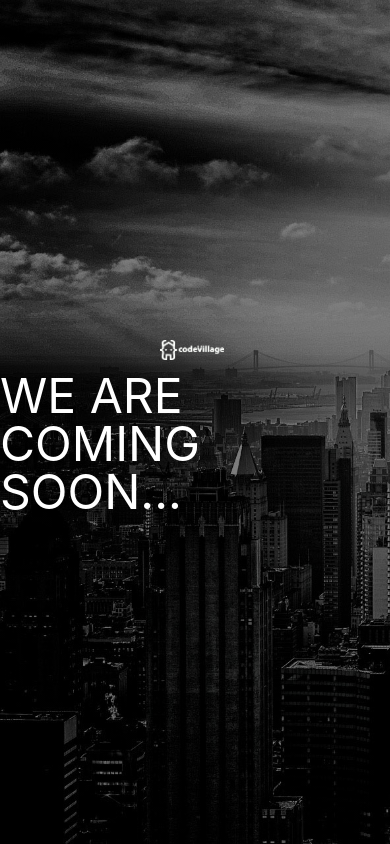
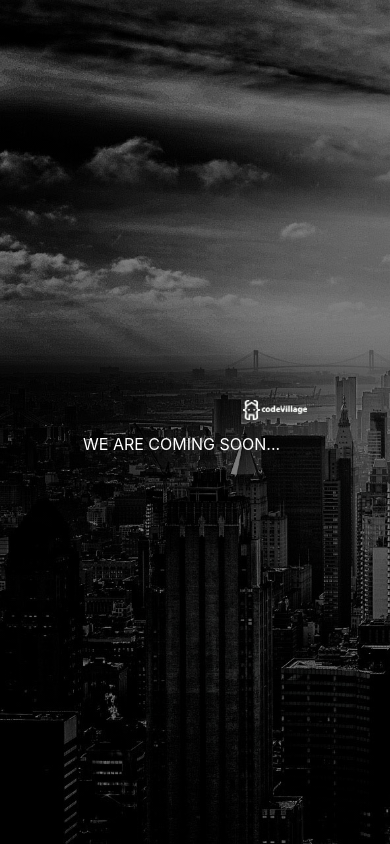
Before and after one commit to incredible92/CV-coming-soon, a React (Create React App) app: page / in a window 390 px wide. Built offline with nearby package versions, Linux system fonts and the light colour scheme.

Commit message:
fix: responsiveness

```diff
--- a/src/App.js
+++ b/src/App.js
@@ -7,9 +7,9 @@ function App() {
     <div className="app">
       <div className=" flex  ">
           <div className="mt-3 "  >
-           <div className="ml-40"> <img  className="w-16 md:w-32 lg:w-48 "src={logo} alt="logo"/></div>
+           <div className="ml-40"> <img className=" w-16  lg:w-40" src={logo} alt="logo"/></div>
 
-            <h1 className="mt-3 text-white text-5xl">WE ARE COMING SOON...</h1>
+            <h1 className="mt-3  text-white md:text-2xl lg:text-5xl">WE ARE COMING SOON...</h1>
           </div>
 
       </div>
--- a/src/App.scss
+++ b/src/App.scss
@@ -9,7 +9,7 @@ body {
 }
 .app {
   background: linear-gradient(rgba(0, 0, 0, 0.5), rgba(0, 0, 0, 0.5)),
-    url("./logo//SINGLE-bg.jpg");
+    url("./logo/SINGLE-bg.jpg");
 
   background-size: cover;
   height: 100vh;
```
Also changed, not shown: 1 other file (tests, documents, lock files or other folders).
